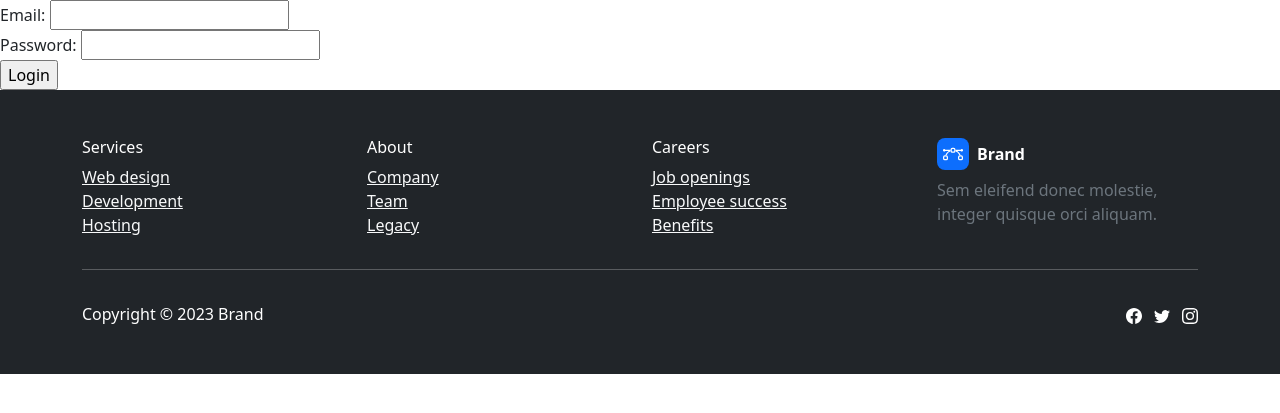
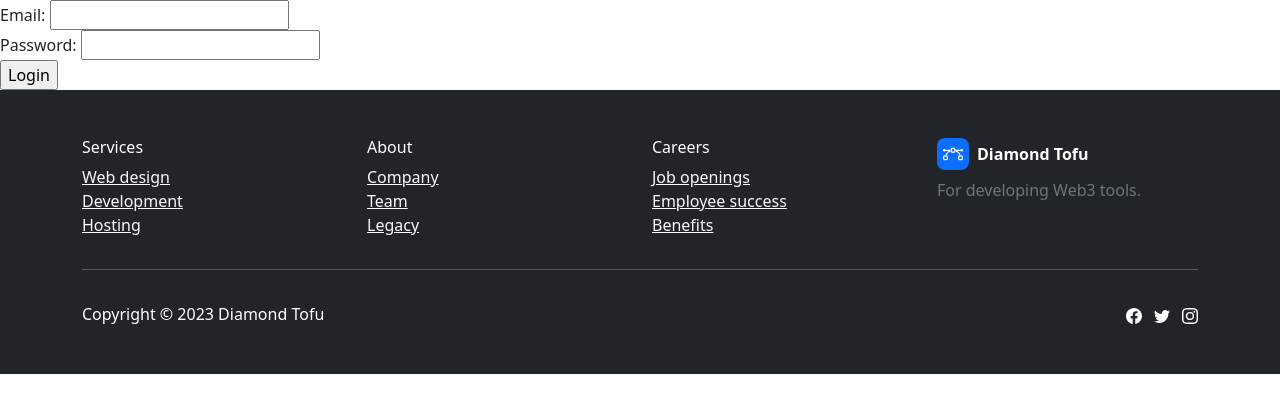
Before and after one commit to thelichenhao/Diamond-and-Tofu, a Django app: page /login/ in a window 1280 px wide. Shown: the part 74-487 px from the top of the page. Run offline with Django 4.2, Linux system fonts and the light colour scheme.

Commit message:
Update base.html

```diff
--- a/app/templates/base.html
+++ b/app/templates/base.html
@@ -83,13 +83,13 @@
                     <div class="fw-bold d-flex align-items-center mb-2"><span class="bs-icon-sm bs-icon-rounded bs-icon-primary d-flex justify-content-center align-items-center bs-icon me-2"><svg xmlns="http://www.w3.org/2000/svg" width="1em" height="1em" fill="currentColor" viewBox="0 0 16 16" class="bi bi-bezier fs-5">
                                 <path fill-rule="evenodd" d="M0 10.5A1.5 1.5 0 0 1 1.5 9h1A1.5 1.5 0 0 1 4 10.5v1A1.5 1.5 0 0 1 2.5 13h-1A1.5 1.5 0 0 1 0 11.5v-1zm1.5-.5a.5.5 0 0 0-.5.5v1a.5.5 0 0 0 .5.5h1a.5.5 0 0 0 .5-.5v-1a.5.5 0 0 0-.5-.5h-1zm10.5.5A1.5 1.5 0 0 1 13.5 9h1a1.5 1.5 0 0 1 1.5 1.5v1a1.5 1.5 0 0 1-1.5 1.5h-1a1.5 1.5 0 0 1-1.5-1.5v-1zm1.5-.5a.5.5 0 0 0-.5.5v1a.5.5 0 0 0 .5.5h1a.5.5 0 0 0 .5-.5v-1a.5.5 0 0 0-.5-.5h-1zM6 4.5A1.5 1.5 0 0 1 7.5 3h1A1.5 1.5 0 0 1 10 4.5v1A1.5 1.5 0 0 1 8.5 7h-1A1.5 1.5 0 0 1 6 5.5v-1zM7.5 4a.5.5 0 0 0-.5.5v1a.5.5 0 0 0 .5.5h1a.5.5 0 0 0 .5-.5v-1a.5.5 0 0 0-.5-.5h-1z"></path>
                                 <path d="M6 4.5H1.866a1 1 0 1 0 0 1h2.668A6.517 6.517 0 0 0 1.814 9H2.5c.123 0 .244.015.358.043a5.517 5.517 0 0 1 3.185-3.185A1.503 1.503 0 0 1 6 5.5v-1zm3.957 1.358A1.5 1.5 0 0 0 10 5.5v-1h4.134a1 1 0 1 1 0 1h-2.668a6.517 6.517 0 0 1 2.72 3.5H13.5c-.123 0-.243.015-.358.043a5.517 5.517 0 0 0-3.185-3.185z"></path>
-                            </svg></span><span>Brand</span></div>
-                    <p class="text-muted">Sem eleifend donec molestie, integer quisque orci aliquam.</p>
+                            </svg></span><span>Diamond Tofu</span></div>
+                    <p class="text-muted">For developing Web3 tools.</p>
                 </div>
             </div>
             <hr>
             <div class="d-flex justify-content-between align-items-center pt-3">
-                <p class="mb-0">Copyright © 2023 Brand</p>
+                <p class="mb-0">Copyright © 2023 Diamond Tofu</p>
                 <ul class="list-inline mb-0">
                     <li class="list-inline-item"><svg xmlns="http://www.w3.org/2000/svg" width="1em" height="1em" fill="currentColor" viewBox="0 0 16 16" class="bi bi-facebook">
                             <path d="M16 8.049c0-4.446-3.582-8.05-8-8.05C3.58 0-.002 3.603-.002 8.05c0 4.017 2.926 7.347 6.75 7.951v-5.625h-2.03V8.05H6.75V6.275c0-2.017 1.195-3.131 3.022-3.131.876 0 1.791.157 1.791.157v1.98h-1.009c-.993 0-1.303.621-1.303 1.258v1.51h2.218l-.354 2.326H9.25V16c3.824-.604 6.75-3.934 6.75-7.951z"></path>
```
